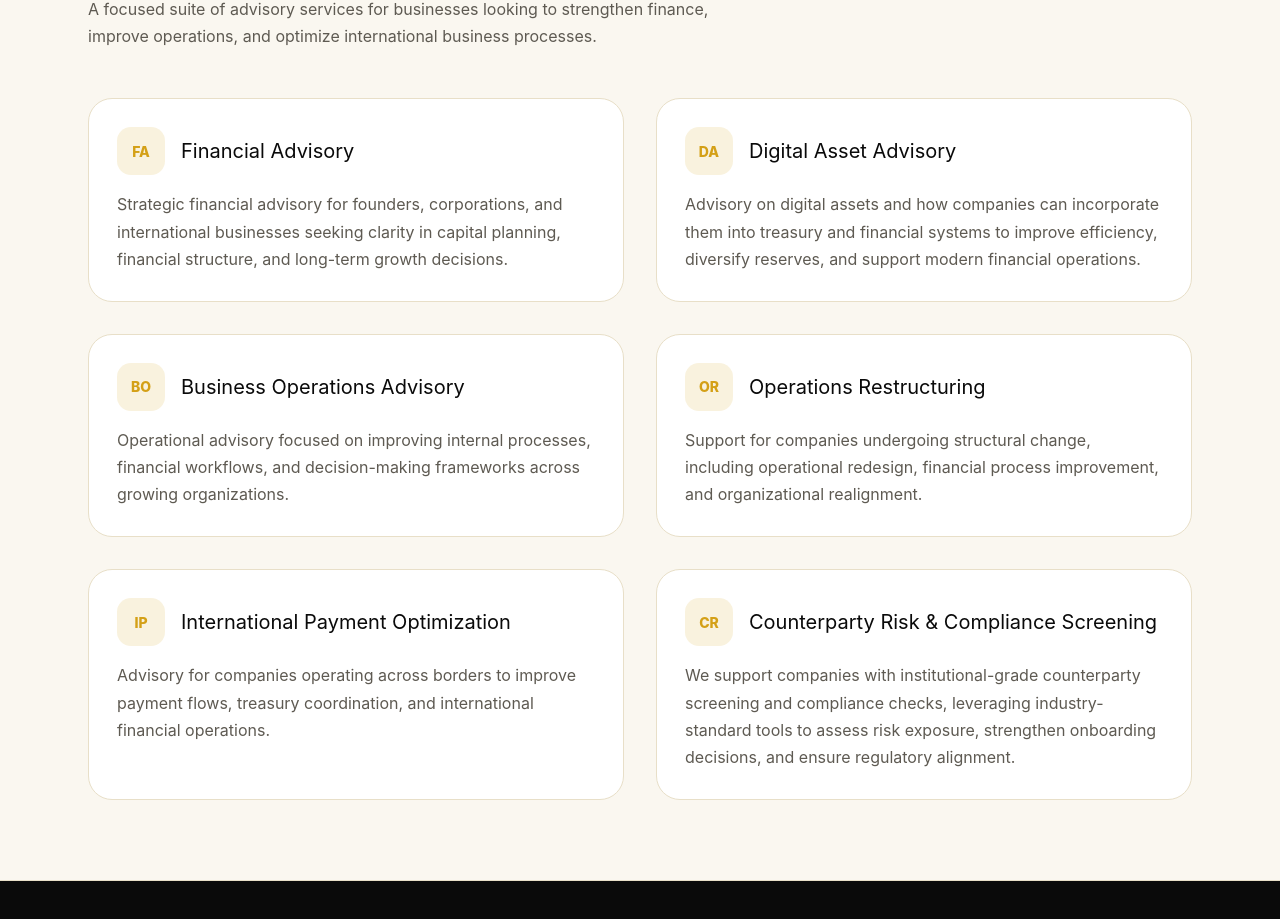
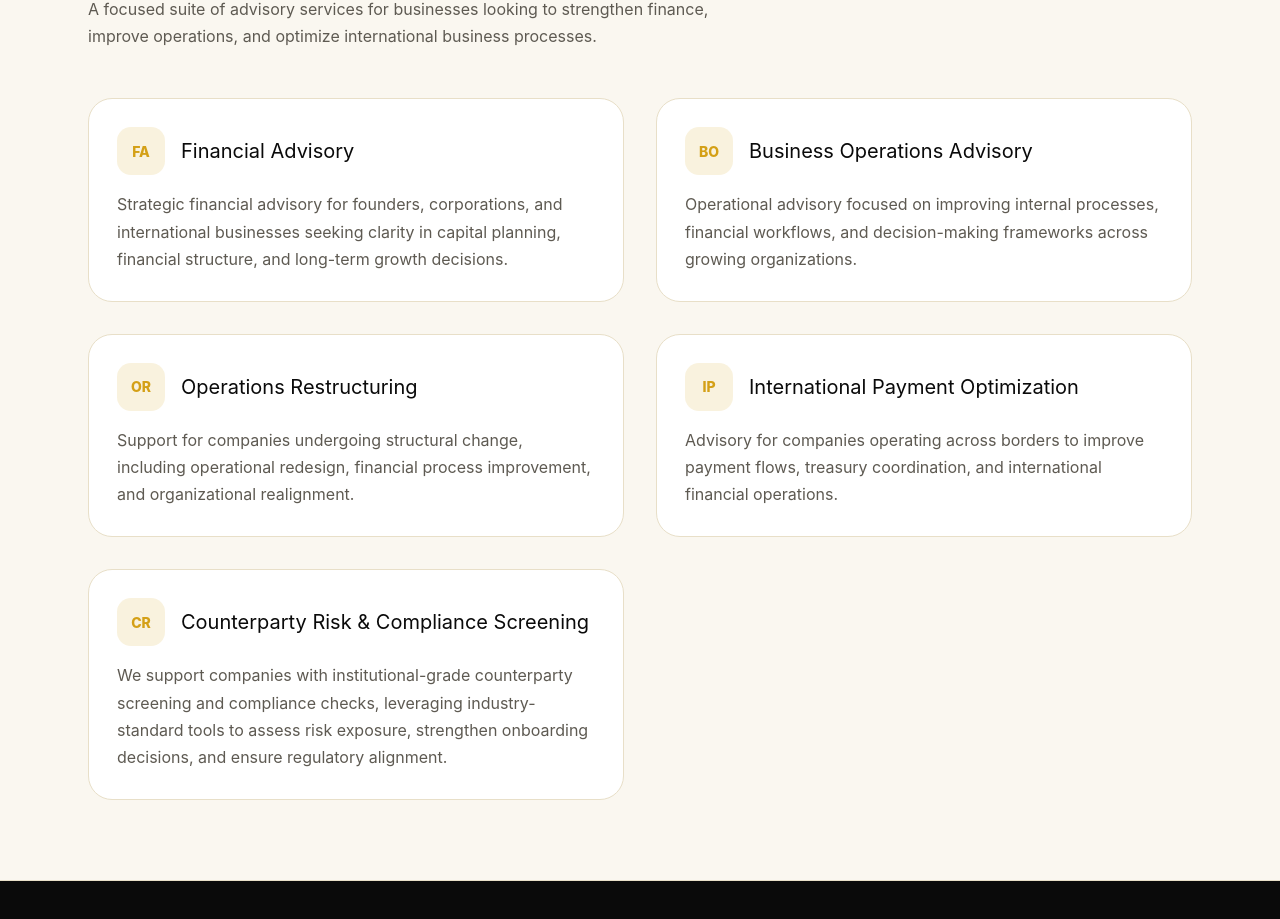
Before and after one commit to Tevaryan/cyto-dollars, a React (Vite) app in the folder cyto-dollars/: page / in a window 1280 px wide. Shown: the part 1617-2536 px from the top of the page. Built offline with nearby package versions, Linux system fonts and the light colour scheme.

Commit message:
removing Digital Asset Advisory

```diff
--- a/cyto-dollars/src/App.jsx
+++ b/cyto-dollars/src/App.jsx
@@ -53,12 +53,12 @@ export default function App() {
       description:
         "Strategic financial advisory for founders, corporations, and international businesses seeking clarity in capital planning, financial structure, and long-term growth decisions.",
     },
-    {
-      title: "Digital Asset Advisory",
-      icon: "DA",
-      description:
-        "Advisory on digital assets and how companies can incorporate them into treasury and financial systems to improve efficiency, diversify reserves, and support modern financial operations.",
-    },
+    // {
+    //   title: "Digital Asset Advisory",
+    //   icon: "DA",
+    //   description:
+    //     "Advisory on digital assets and how companies can incorporate them into treasury and financial systems to improve efficiency, diversify reserves, and support modern financial operations.",
+    // },
     {
       title: "Business Operations Advisory",
       icon: "BO",
```
